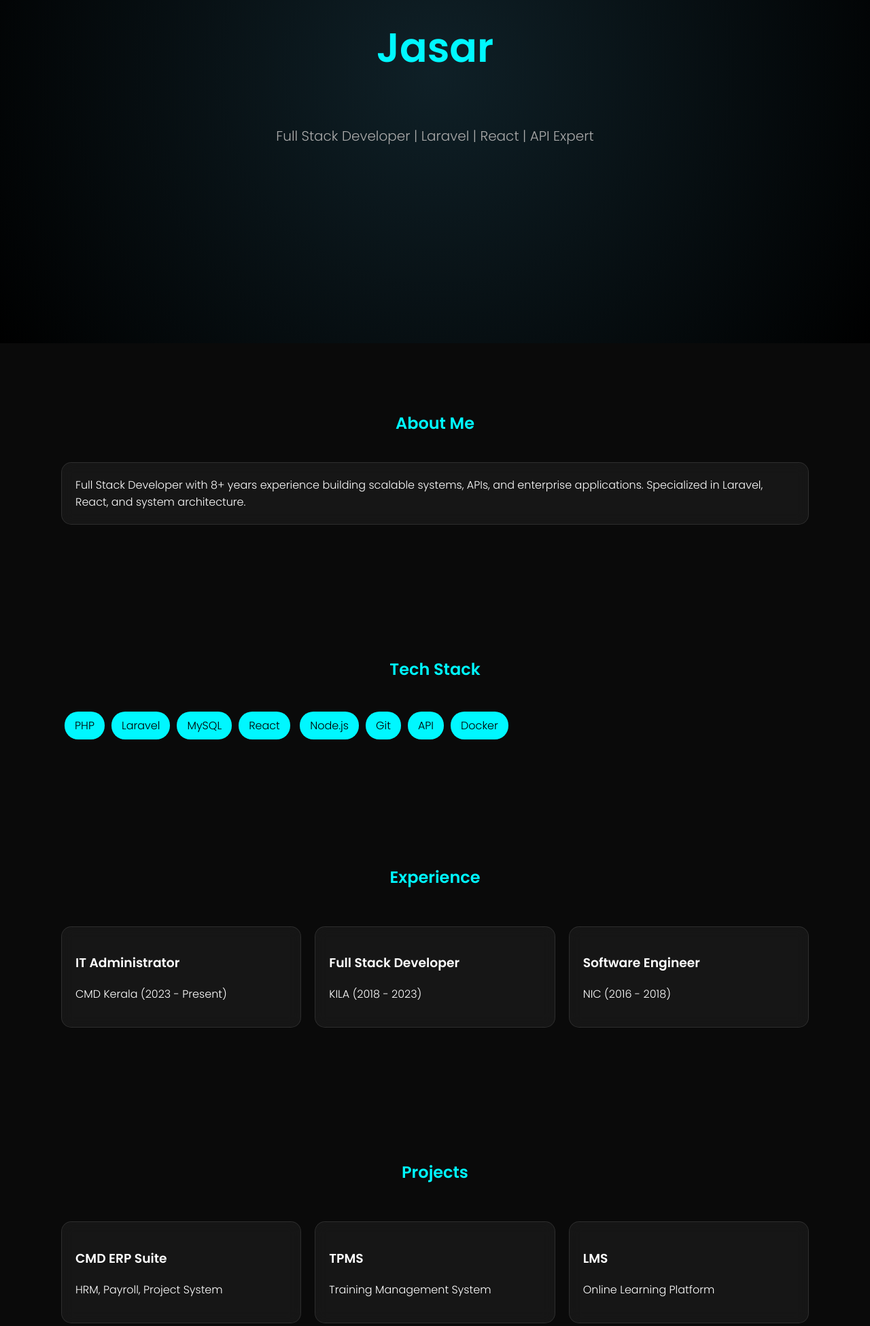
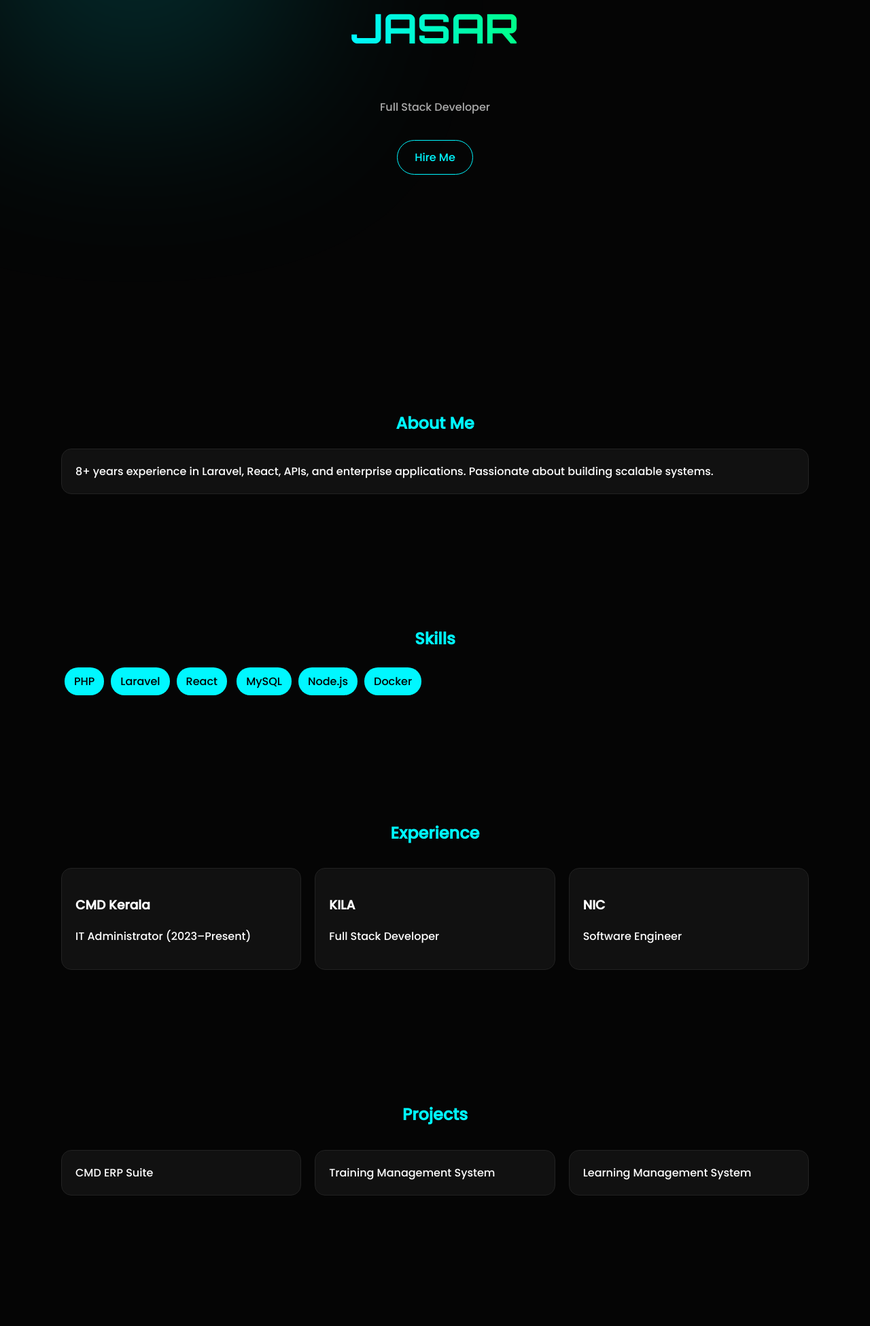
Before and after one commit to jasarjasu786/CV, a plain HTML site: page index.html in a window 1280 px wide. Shown: the part 295-2246 px from the top of the page at 68% size. Drawn offline with nearby package versions, Linux system fonts and the light colour scheme.

Commit message:
Update index.html

```diff
--- a/index.html
+++ b/index.html
@@ -3,22 +3,30 @@
 <head>
 <meta charset="UTF-8">
 <meta name="viewport" content="width=device-width, initial-scale=1.0">
-<title>Jasar | Full Stack Developer</title>
+<title>Jasar | Developer</title>
 
-<!-- Fonts & Icons -->
-<link href="https://fonts.googleapis.com/css2?family=Poppins:wght@300;600&display=swap" rel="stylesheet">
+<link href="https://fonts.googleapis.com/css2?family=Orbitron:wght@400;700&family=Poppins:wght@300;500&display=swap" rel="stylesheet">
 <link href="https://cdnjs.cloudflare.com/ajax/libs/font-awesome/6.5.0/css/all.min.css" rel="stylesheet">
-
-<!-- AOS Animation -->
-<link href="https://unpkg.com/aos@2.3.4/dist/aos.css" rel="stylesheet">
 
 <style>
 body {
     margin:0;
     font-family:'Poppins', sans-serif;
-    background:#0a0a0a;
+    background:#050505;
     color:#fff;
     overflow-x:hidden;
+}
+
+/* GLOW BACKGROUND */
+.bg-glow {
+    position:fixed;
+    width:600px;
+    height:600px;
+    background:radial-gradient(circle,#00f7ff33,transparent);
+    top:-100px;
+    left:-100px;
+    filter:blur(120px);
+    z-index:-1;
 }
 
 /* HERO */
@@ -28,17 +36,34 @@ body {
     flex-direction:column;
     justify-content:center;
     align-items:center;
-    background: radial-gradient(circle at center, #0f2027, #000);
     text-align:center;
 }
 
 .hero h1 {
+    font-family:'Orbitron';
     font-size:60px;
+    background:linear-gradient(90deg,#00f7ff,#00ff88);
+    -webkit-background-clip:text;
+    color:transparent;
+}
+
+.hero p {
+    color:#aaa;
+}
+
+/* BUTTON */
+.btn {
+    margin-top:20px;
+    padding:12px 25px;
+    border-radius:30px;
+    border:1px solid #00f7ff;
     color:#00f7ff;
+    text-decoration:none;
+    transition:0.3s;
 }
-.typing {
-    color:#aaa;
-    font-size:20px;
+.btn:hover {
+    background:#00f7ff;
+    color:#000;
 }
 
 /* SECTION */
@@ -50,34 +75,22 @@ body {
 
 h2 {
     text-align:center;
-    margin-bottom:40px;
     color:#00f7ff;
 }
 
-/* GLASS CARD */
+/* CARD */
 .card {
-    background:rgba(255,255,255,0.05);
-    backdrop-filter:blur(10px);
+    background:#111;
     padding:20px;
+    border-radius:15px;
     margin:15px 0;
-    border-radius:15px;
-    border:1px solid rgba(255,255,255,0.1);
     transition:0.3s;
+    border:1px solid #222;
 }
 
 .card:hover {
-    transform:translateY(-8px);
-    box-shadow:0 0 20px #00f7ff55;
-}
-
-/* SKILLS */
-.skills span {
-    display:inline-block;
-    margin:5px;
-    padding:8px 15px;
-    background:#00f7ff;
-    color:#000;
-    border-radius:20px;
+    transform:translateY(-10px);
+    box-shadow:0 0 30px #00f7ff33;
 }
 
 /* GRID */
@@ -87,81 +100,84 @@ h2 {
     gap:20px;
 }
 
+/* SKILLS */
+.skills span {
+    display:inline-block;
+    margin:5px;
+    padding:8px 14px;
+    background:#00f7ff;
+    color:#000;
+    border-radius:20px;
+}
+
 /* FOOTER */
 footer {
     text-align:center;
     padding:20px;
-    color:#777;
+    color:#666;
 }
 </style>
 </head>
 
 <body>
 
+<div class="bg-glow"></div>
+
 <!-- HERO -->
 <section class="hero">
-    <h1>Jasar</h1>
-    <p class="typing" id="typing"></p>
+    <h1>JASAR</h1>
+    <p>Full Stack Developer</p>
+    <a href="#contact" class="btn">Hire Me</a>
 </section>
 
-<!-- PROFILE -->
-<section class="section" data-aos="fade-up">
+<!-- ABOUT -->
+<section class="section">
 <h2>About Me</h2>
 <div class="card">
-Full Stack Developer with 8+ years experience building scalable systems, APIs, and enterprise applications.
-Specialized in Laravel, React, and system architecture.
+8+ years experience in Laravel, React, APIs, and enterprise applications. Passionate about building scalable systems.
 </div>
 </section>
 
 <!-- SKILLS -->
-<section class="section" data-aos="fade-up">
-<h2>Tech Stack</h2>
+<section class="section">
+<h2>Skills</h2>
 <div class="skills">
-<span>PHP</span><span>Laravel</span><span>MySQL</span><span>React</span>
-<span>Node.js</span><span>Git</span><span>API</span><span>Docker</span>
+<span>PHP</span><span>Laravel</span><span>React</span>
+<span>MySQL</span><span>Node.js</span><span>Docker</span>
 </div>
 </section>
 
 <!-- EXPERIENCE -->
-<section class="section" data-aos="fade-up">
+<section class="section">
 <h2>Experience</h2>
 <div class="grid">
 <div class="card">
-<h3>IT Administrator</h3>
-<p>CMD Kerala (2023 - Present)</p>
+<h3>CMD Kerala</h3>
+<p>IT Administrator (2023–Present)</p>
 </div>
 <div class="card">
-<h3>Full Stack Developer</h3>
-<p>KILA (2018 - 2023)</p>
+<h3>KILA</h3>
+<p>Full Stack Developer</p>
 </div>
 <div class="card">
-<h3>Software Engineer</h3>
-<p>NIC (2016 - 2018)</p>
+<h3>NIC</h3>
+<p>Software Engineer</p>
 </div>
 </div>
 </section>
 
 <!-- PROJECTS -->
-<section class="section" data-aos="fade-up">
+<section class="section">
 <h2>Projects</h2>
 <div class="grid">
-<div class="card">
-<h3>CMD ERP Suite</h3>
-<p>HRM, Payroll, Project System</p>
-</div>
-<div class="card">
-<h3>TPMS</h3>
-<p>Training Management System</p>
-</div>
-<div class="card">
-<h3>LMS</h3>
-<p>Online Learning Platform</p>
-</div>
+<div class="card">CMD ERP Suite</div>
+<div class="card">Training Management System</div>
+<div class="card">Learning Management System</div>
 </div>
 </section>
 
 <!-- CONTACT -->
-<section class="section" data-aos="fade-up">
+<section class="section" id="contact">
 <h2>Contact</h2>
 <div class="card">
 <p><i class="fa fa-envelope"></i> jasarjasu786@gmail.com</p>
@@ -170,26 +186,8 @@ Specialized in Laravel, React, and system architecture.
 </section>
 
 <footer>
-© 2026 Jasar | Full Stack Developer
+© 2026 Jasar
 </footer>
-
-<!-- JS -->
-<script src="https://unpkg.com/aos@2.3.4/dist/aos.js"></script>
-<script>
-AOS.init();
-
-// Typing effect
-const text = "Full Stack Developer | Laravel | React | API Expert";
-let i = 0;
-function type() {
-    if (i < text.length) {
-        document.getElementById("typing").innerHTML += text.charAt(i);
-        i++;
-        setTimeout(type, 50);
-    }
-}
-type();
-</script>
 
 </body>
 </html>
```
